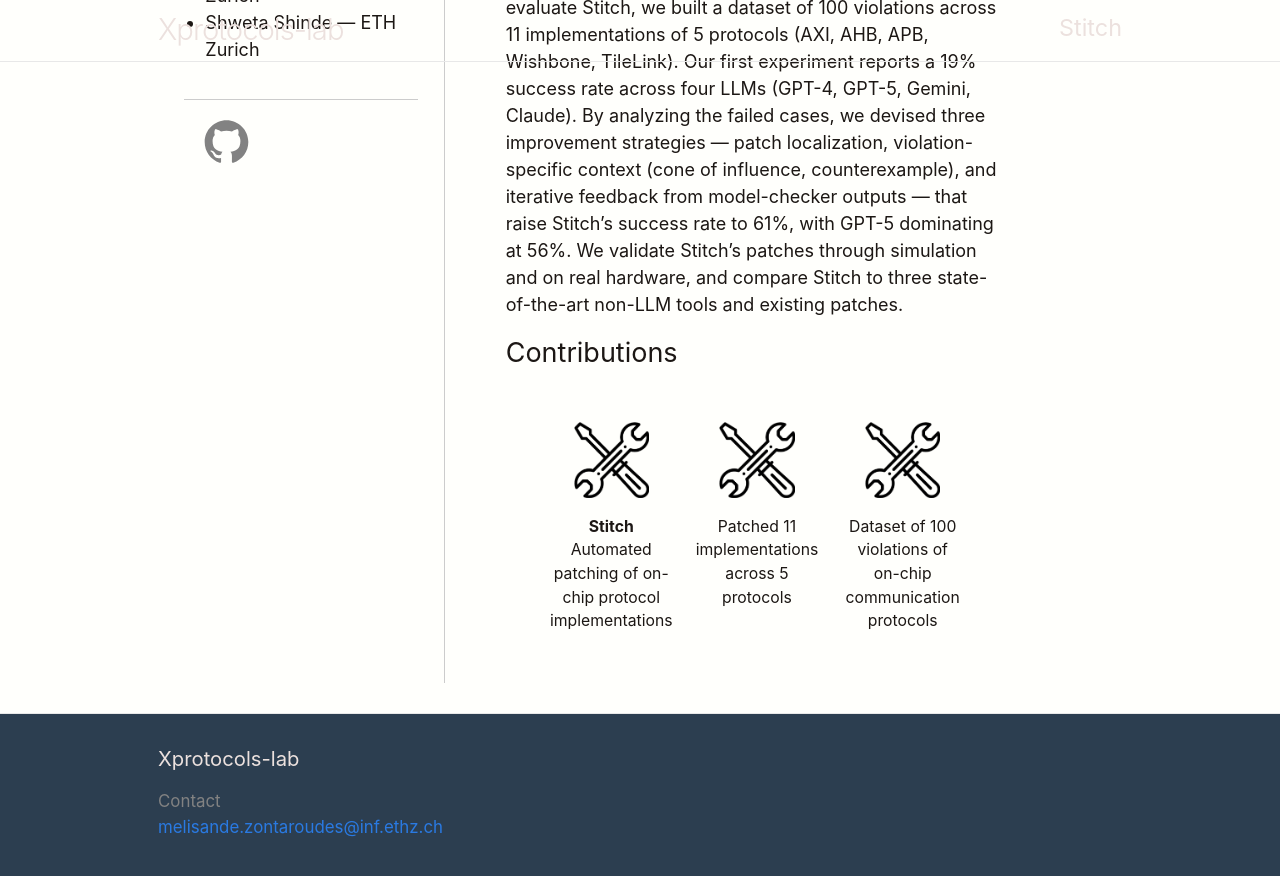
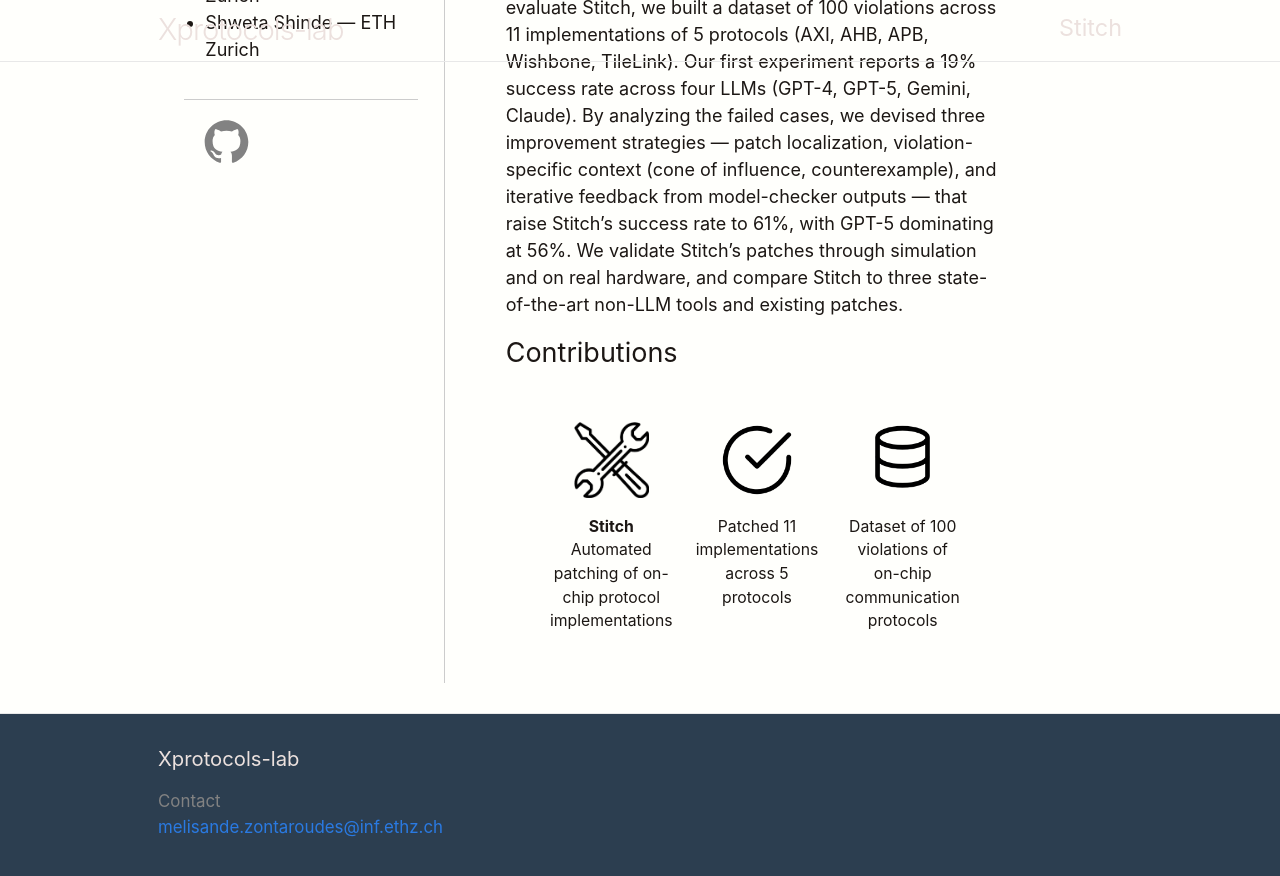
Before and after one commit to Xprotocols-lab/Xprotocols-lab.github.io, a Jekyll site: the page built from stitch/index.md, in a window 1280 px wide and 900 px high, scrolled down 505 px. Shown: the top 876 px of the window. Built offline with Jekyll 4.4.1, drawn with Linux system fonts in a browser that asks for light colours.

Commit message:
Update index.md

```diff
--- a/stitch/index.md
+++ b/stitch/index.md
@@ -17,11 +17,11 @@ Verification flows use Verification IPs to identify assertion violations in on-c
     <figcaption><strong>Stitch</strong><br>Automated patching of on-chip protocol implementations</figcaption>
   </figure>
   <figure class="pic">
-    <img src="{{ '/assets/implementation_logo.png' | relative_url }}" alt="Implementations">
+    <img src="{{ '/assets/icon-implementations-checklist.png' | relative_url }}" alt="Implementations">
     <figcaption>Patched 11 implementations across 5 protocols</figcaption>
   </figure>
   <figure class="pic">
-    <img src="{{ '/assets/implementation_logo.png' | relative_url }}" alt="Dataset">
+    <img src="{{ '/assets/icon-dataset-database.png' | relative_url }}" alt="Dataset">
     <figcaption>Dataset of 100 violations of on-chip communication protocols</figcaption>
   </figure>
 </div>
```
